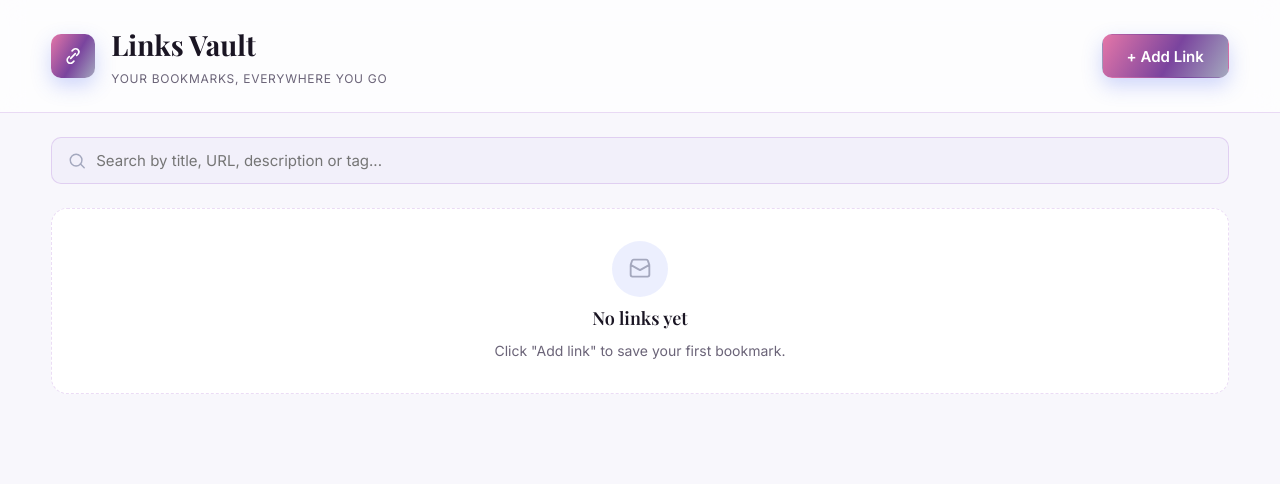
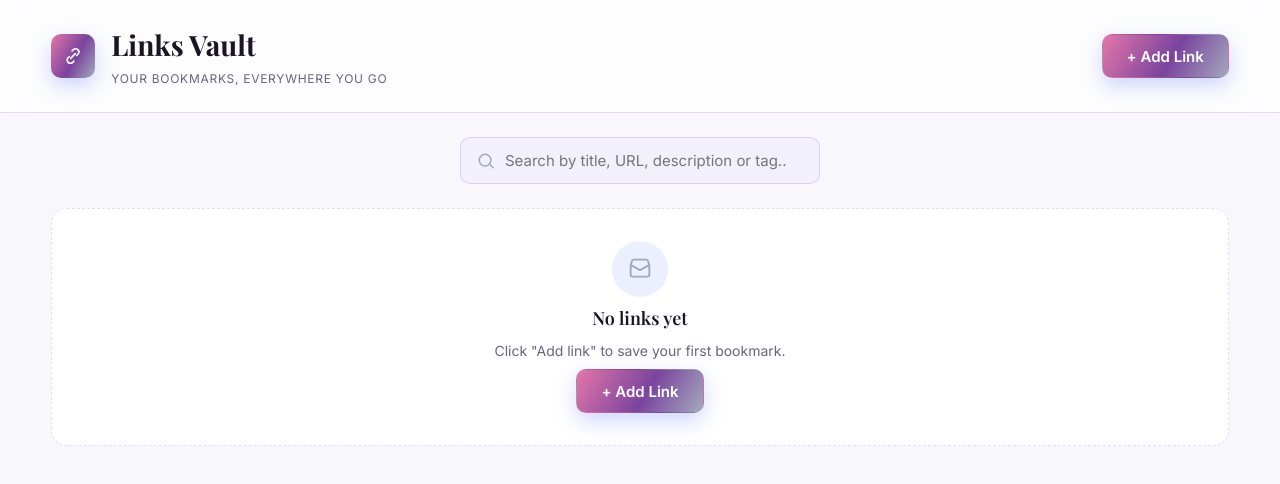
Before and after one commit to LIKESTEM/Links-Vault-UI, a React (Vite) app: page / in a window 1280 px wide. Shown: the top 484 px of the page. Built offline with nearby package versions, Linux system fonts and the light colour scheme.

Commit message:
reduced the search bar and link list card widths and added a an add link button on the empty state card to shorten the time in which a user will search for it.

```diff
--- a/src/App.tsx
+++ b/src/App.tsx
@@ -66,6 +66,7 @@ export default function App() {
           onSelectTag={setSelectedTag}
           onEdit={(link) => setFormState({ mode: 'edit', link })}
           onDelete={handleDelete}
+          onAddLink={() => setFormState({ mode: 'create' })}
         />
       </main>
 
--- a/src/components/EmptyState/EmptyState.tsx
+++ b/src/components/EmptyState/EmptyState.tsx
@@ -1,10 +1,12 @@
+import { Button } from '../Inputs/Button';
 import styles from './EmptyState.module.css';
 
 interface EmptyStateProps {
   hasLinks: boolean;
+  onAddLink: () => void;
 }
 
-export function EmptyState({ hasLinks }: EmptyStateProps) {
+export function EmptyState({ hasLinks, onAddLink }: EmptyStateProps) {
   return (
     <div className={styles.shell}>
       <span className={styles.icon} aria-hidden="true">
@@ -36,6 +38,11 @@ export function EmptyState({ hasLinks }: EmptyStateProps) {
           ? 'Try a different search term or clear the tag filter.'
           : 'Click "Add link" to save your first bookmark.'}
       </p>
+      {!hasLinks && (
+        <Button variant="primary" onClick={onAddLink}>
+          + Add Link
+        </Button>
+      )}
     </div>
   );
 }
--- a/src/components/LinkList/LinkList.module.css
+++ b/src/components/LinkList/LinkList.module.css
@@ -3,6 +3,8 @@
   flex-direction: column;
   gap: var(--space-lg);
   padding-bottom: var(--space-xl);
+  max-width: 880px;
+  margin: 0 auto;
 }
 
 .group {
--- a/src/components/LinkList/LinkList.tsx
+++ b/src/components/LinkList/LinkList.tsx
@@ -16,6 +16,7 @@ interface LinkListProps {
   onSelectTag: (tag: string | null) => void;
   onEdit: (link: Link) => void;
   onDelete: (id: string) => void;
+  onAddLink: () => void;
 }
 
 export function LinkList({
@@ -25,11 +26,12 @@ export function LinkList({
   onSelectTag,
   onEdit,
   onDelete,
+  onAddLink,
 }: LinkListProps) {
   const [pendingDelete, setPendingDelete] = useState<Link | null>(null);
 
   if (links.length === 0) {
-    return <EmptyState hasLinks={hasAnyLinks} />;
+    return <EmptyState hasLinks={hasAnyLinks} onAddLink={onAddLink} />;
   }
 
   const groups = groupLinksByTag(links, selectedTag);
--- a/src/components/SearchBar/SearchBar.module.css
+++ b/src/components/SearchBar/SearchBar.module.css
@@ -3,6 +3,7 @@
   align-items: center;
   gap: var(--space-sm);
   flex: 1 1 auto;
+  max-width: 360px;
   padding: 12px 16px;
   border-radius: var(--radius-sm);
   border: 1px solid var(--color-border);
--- a/src/components/Toolbar/Toolbar.module.css
+++ b/src/components/Toolbar/Toolbar.module.css
@@ -9,6 +9,6 @@
   .toolbar {
     flex-direction: row;
     align-items: center;
-    justify-content: space-between;
+    justify-content: center;
   }
 }
```
